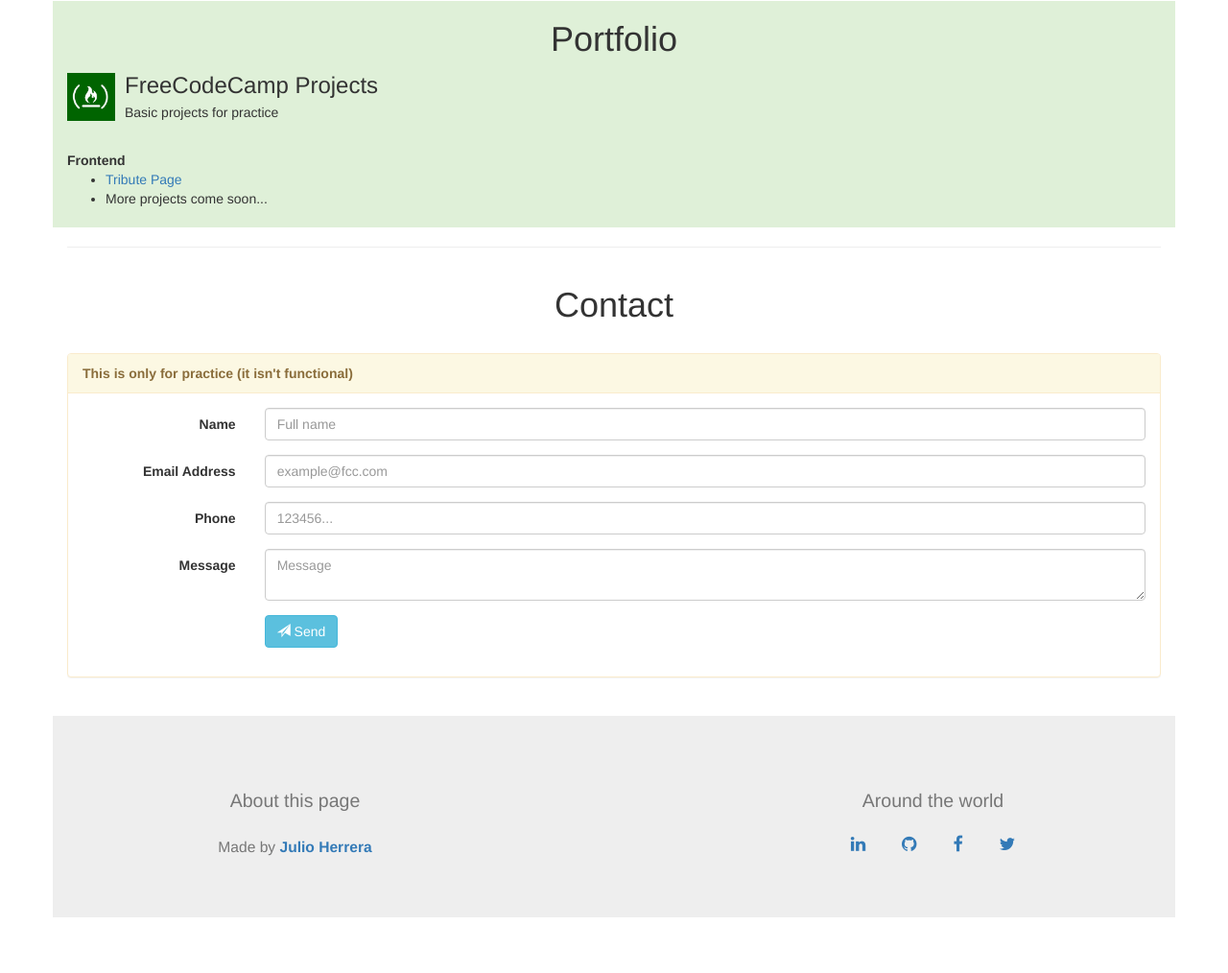
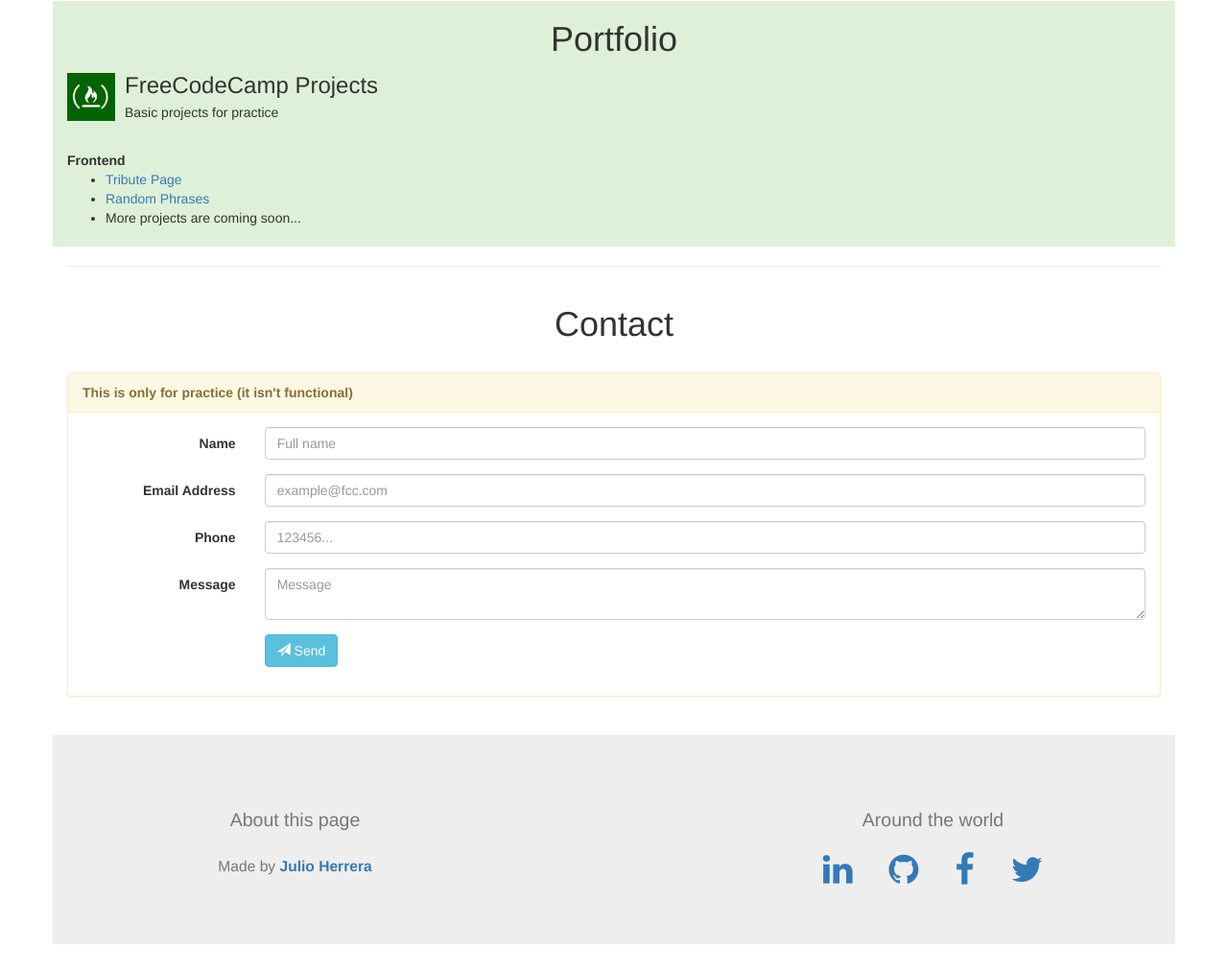
Before and after one commit to julrom/fcc_portfolio, a plain HTML site: page index.html in a window 1280 px wide. Shown: the part 606-1620 px from the top of the page at 96% size. Before the commit the page ends 1592 px from the top, so only its background shows below. Drawn offline with Linux system fonts and the light colour scheme.

Commit message:
update portfolio

```diff
--- a/index.html
+++ b/index.html
@@ -75,7 +75,8 @@
 						  	<dd>
 							  	<ul>
 									<li><a href="http://codepen.io/julrom/full/BzVPQp/" target="_blank">Tribute Page</a></li>
-									<li>More projects come soon...</li>
+									<li><a href="http://codepen.io/julrom/full/oYxwYw/" target="_blank">Random Phrases</a></li>
+									<li>More projects are coming soon...</li>
 								</ul>
 					  	</dd>
 					</dl>
@@ -139,19 +140,19 @@
 				<h2><small>Around the world</small></h2>
 
 				<a rel="nofollow" title="Visit me in LinkedIn" href="https://ve.linkedin.com/in/julio-herrera-romero-33872b114/en" class="btn btn-lg btn-social-icon btn-linkedin" target="_blank">
-					<span class="fa fa-linkedin"></span>
+					<span class="fa fa-linkedin fa-2x"></span>
 				</a>
 
 				<a rel="nofollow" title="Visit me in GitHub" href="https://github.com/julrom" class="btn btn-lg btn-social-icon btn-github" target="_blank">
-	    			<span class="fa fa-github"></span>
+	    			<span class="fa fa-github fa-2x"></span>
 	  			</a>
 
         		<a rel="nofollow" title="Visit me in Facebook" href="https://www.facebook.com/julrom" class="btn btn-lg btn-social-icon btn-facebook" target="_blank">
-					<span class="fa fa-facebook"></span>
+					<span class="fa fa-facebook fa-2x"></span>
 			  	</a>
 
         		<a rel="nofollow" title="Visit me in Twitter" href="https://twitter.com/hjulrom" class="btn btn-lg btn-social-icon btn-twitter" target="_blank">
-					<span class="fa fa-twitter"></span>
+					<span class="fa fa-twitter fa-2x"></span>
 					</a>
 			</div>
 		</footer>
```
Also changed, not shown: 2 other files.
